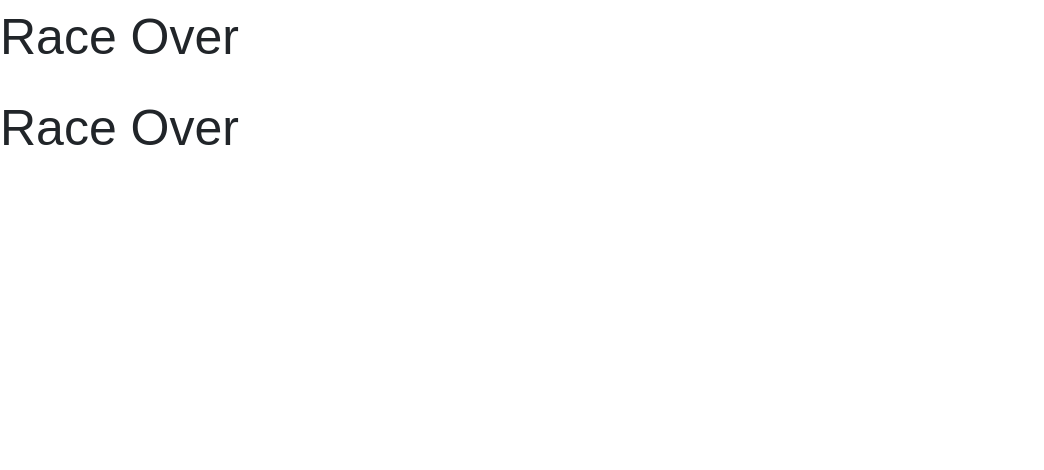
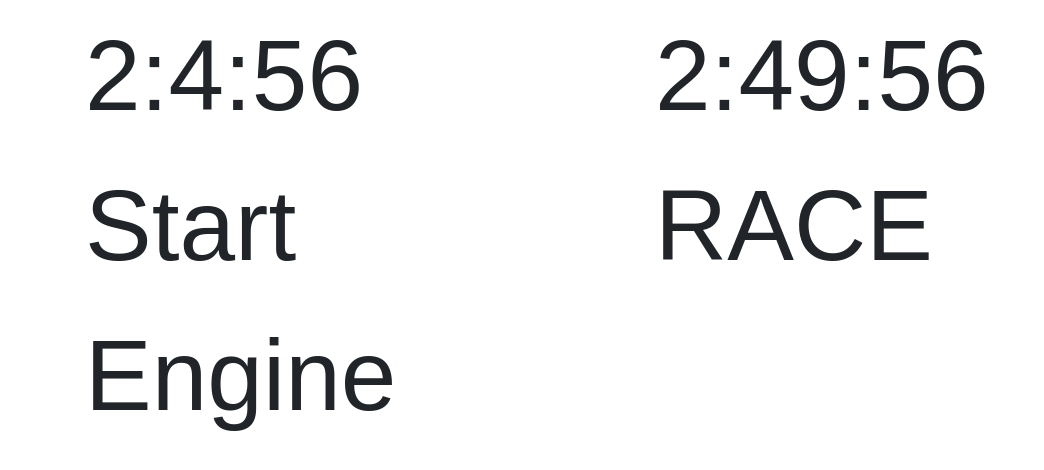
Before and after one commit to Polaceka/Akira, a plain HTML site: page index.html in a window 1280 px wide. Shown: the whole page, without its empty margins (0-1044 px from the left). Drawn offline with nearby package versions, Linux system fonts and the light colour scheme.

Commit message:
status funktion implemented

```diff
--- a/data.json
+++ b/data.json
@@ -5,12 +5,12 @@
         "journeys_count": 2,
         "journey_times": [
           {
-            "start": "May 7, 2020 23:00:00",
-            "end": "May 7, 2020 23:12:00"
+            "start": "May 8, 2020 22:16:00",
+            "end": "May 8, 2020 23:12:00"
           },
           {
-            "start": "May 7, 2020 23:20:00",
-            "end": "May 7, 2020 23:30:00"
+            "start": "May 8, 2020 23:20:00",
+            "end": "May 8, 2020 23:30:00"
           }
         ]
       },
@@ -18,8 +18,8 @@
         "journeys_count": 1,
         "journey_times": [
           {
-            "start": "May 7, 2020 22:45:00",
-            "end": "May 7, 2020 23:01:00"
+            "start": "May 8, 2020 14:45:00",
+            "end": "May 8, 2020 23:01:00"
           }
         ]
       }
--- a/index.html
+++ b/index.html
@@ -9,9 +9,12 @@
 	<link rel="stylesheet" href="style.css">
 </head>
 <body>
-	<div id="rusty_racer">
+	<div class="container">
+		<div id="rusty_racer" class="row">
 
+		</div>
 	</div>
+
 
 </body>
 </html>
--- a/main.js
+++ b/main.js
@@ -29,9 +29,8 @@ window.onload = async function() {
     var para = document.createElement("P");
     para.innerText = "00:00:00";
     para.setAttribute("id", "race" + c);
-    para.setAttribute("class", "counter");
+    para.setAttribute("class", "col");
     document.getElementById("rusty_racer").appendChild(para);
-
     countDownDate[c] = get_time(time_groupe, i, p, c);
   }
 
@@ -55,10 +54,17 @@ window.onload = async function() {
 
     // Output the result in an element with id="race"
     if (distance[c] > 0){
-    document.getElementById("race" + c ).innerHTML = hours[c] + ":" + minutes[c] + ":" + seconds[c];}
-
-    // If the count down is over, write some text
-    if (distance[c] < 0) {
+      if (p[c] == "start"){
+        if (minutes[c] < 10 ){
+         document.getElementById("race" + c ).innerHTML = hours[c] + ":" + minutes[c] + ":" + seconds[c] + "<br>Start Engine";
+        }else{
+          document.getElementById("race" + c ).innerHTML = hours[c] + ":" + minutes[c] + ":" + seconds[c];
+        }
+      }else{
+        document.getElementById("race" + c ).innerHTML = hours[c] + ":" + minutes[c] + ":" + seconds[c] + "<br>RACE";
+        //document.getElementById("race" + c ).;
+      }
+    }else{
 
       if (p[c] == "start"){
         p[c] = "end";
--- a/style.css
+++ b/style.css
@@ -1,4 +1,5 @@
-.counter {
+.col {
     font-family: Arial, Helvetica, sans-serif;
-    font-size: 50px ;
+    font-size: 100px ;
+    float: left;
 };
```
